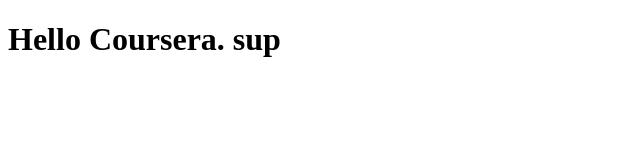
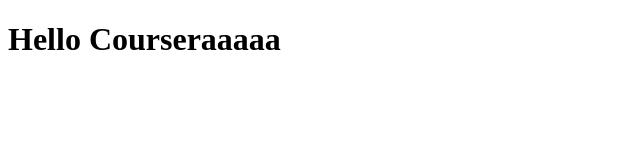
Before and after one commit to jayanthsanthosh/coursera-test, a plain HTML site: page site/index.html in a window 1280 px wide. Shown: the full height of the page, 0-640 px from the left. Drawn offline with Linux system fonts and the light colour scheme.

Commit message:
Update index.html

```diff
--- a/site/index.html
+++ b/site/index.html
@@ -6,6 +6,6 @@
 	<title>Hello Coursera</title>
 </head>
 <body>
-<h1>Hello Coursera. sup<h1>
+<h1>Hello Courseraaaaa<h1>
 </body>
 </html>
```
